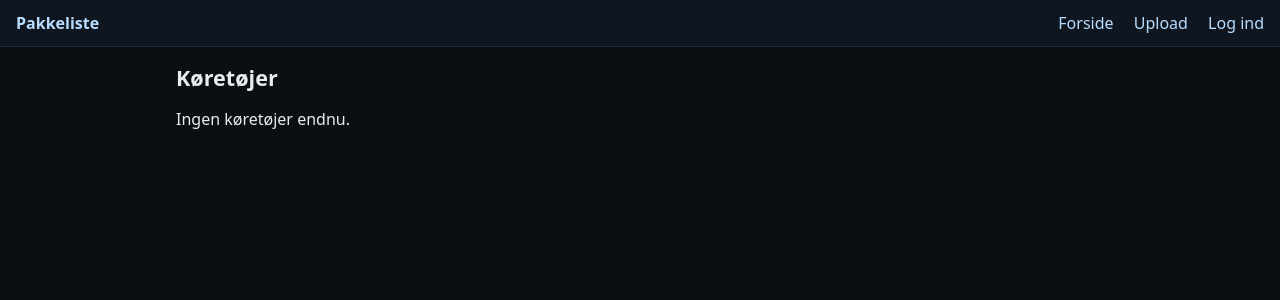
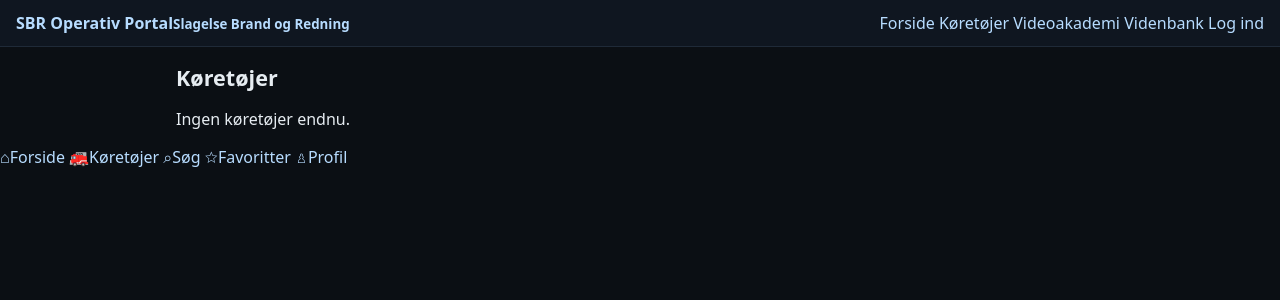
Before and after one commit to flr45/Pakkeliste_SBR, a FastAPI app: page / in a window 1280 px wide. Shown: the top 300 px of the page. Run offline with FastAPI, Linux system fonts and the light colour scheme; data that the repository does not hold is empty.

Commit message:
Build SBR Operativ Portal navigation shell

```diff
--- a/templates/base.html
+++ b/templates/base.html
@@ -2,22 +2,37 @@
 <html lang="da">
 <head>
   <meta charset="utf-8">
-  <meta name="viewport" content="width=device-width, initial-scale=1">
-  <title>Pakkeliste SBR</title>
+  <meta name="viewport" content="width=device-width, initial-scale=1, viewport-fit=cover">
+  <meta name="theme-color" content="#a8070d">
+  <title>{% block title %}SBR Operativ Portal{% endblock %}</title>
   <link rel="stylesheet" href="/static/app.css">
   <script defer src="/static/app.js"></script>
 </head>
 <body>
 <header class="topbar">
-  <a class="brand" href="/">Pakkeliste</a>
-  <nav class="nav">
+  <a class="brand" href="/" aria-label="SBR Operativ Portal">
+    <span class="brand-mark">SBR</span>
+    <span><strong>Operativ Portal</strong><small>Slagelse Brand og Redning</small></span>
+  </a>
+  <nav class="desktop-nav" aria-label="Hovedmenu">
     <a href="/">Forside</a>
-    <a href="/upload">Upload</a>
-    {% if logged %}<a href="/logout">Log ud</a>{% else %}<a href="/login">Log ind</a>{% endif %}
+    <a href="/#koeretoejer">Køretøjer</a>
+    <a href="/#videoakademi">Videoakademi</a>
+    <a href="/#videnbank">Videnbank</a>
+    {% if logged %}<a href="/upload">Administration</a><a href="/logout">Log ud</a>{% else %}<a href="/login">Log ind</a>{% endif %}
   </nav>
 </header>
+
 <main class="container">
   {% block content %}{% endblock %}
 </main>
+
+<nav class="mobile-nav" aria-label="Mobilmenu">
+  <a href="/" class="active"><span>⌂</span>Forside</a>
+  <a href="/#koeretoejer"><span>🚒</span>Køretøjer</a>
+  <a href="/#soeg"><span>⌕</span>Søg</a>
+  <a href="/#favoritter"><span>☆</span>Favoritter</a>
+  {% if logged %}<a href="/upload"><span>⚙</span>Admin</a>{% else %}<a href="/login"><span>♙</span>Profil</a>{% endif %}
+</nav>
 </body>
 </html>
```
